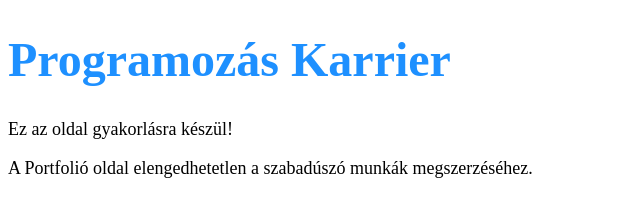
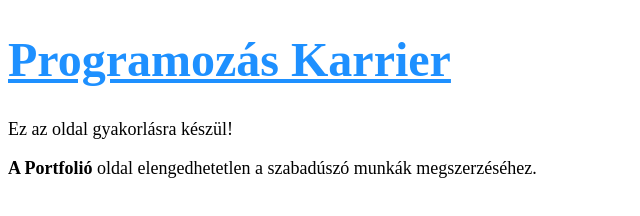
Before and after one commit to fefubu/portfolio-oldal, a plain HTML site: page index.html in a window 1280 px wide. Shown: the whole page, without its empty margins (0-640 px from the left). Drawn offline with Linux system fonts and the light colour scheme.

Commit message:
Added style

```diff
--- a/index.html
+++ b/index.html
@@ -10,7 +10,7 @@
     <h1>Programozás Karrier</h1>
     <p>Ez az oldal gyakorlásra készül!</p>
     <p>
-        A Portfolió
+       <strong>A Portfolió</strong>
         oldal elengedhetetlen a szabadúszó munkák
         megszerzéséhez.
     </p>
--- a/styles/styles.css
+++ b/styles/styles.css
@@ -1,5 +1,6 @@
 h1 {
     color: dodgerblue;
+    text-decoration: underline;
     font-size: 48px;
 }
 
```
